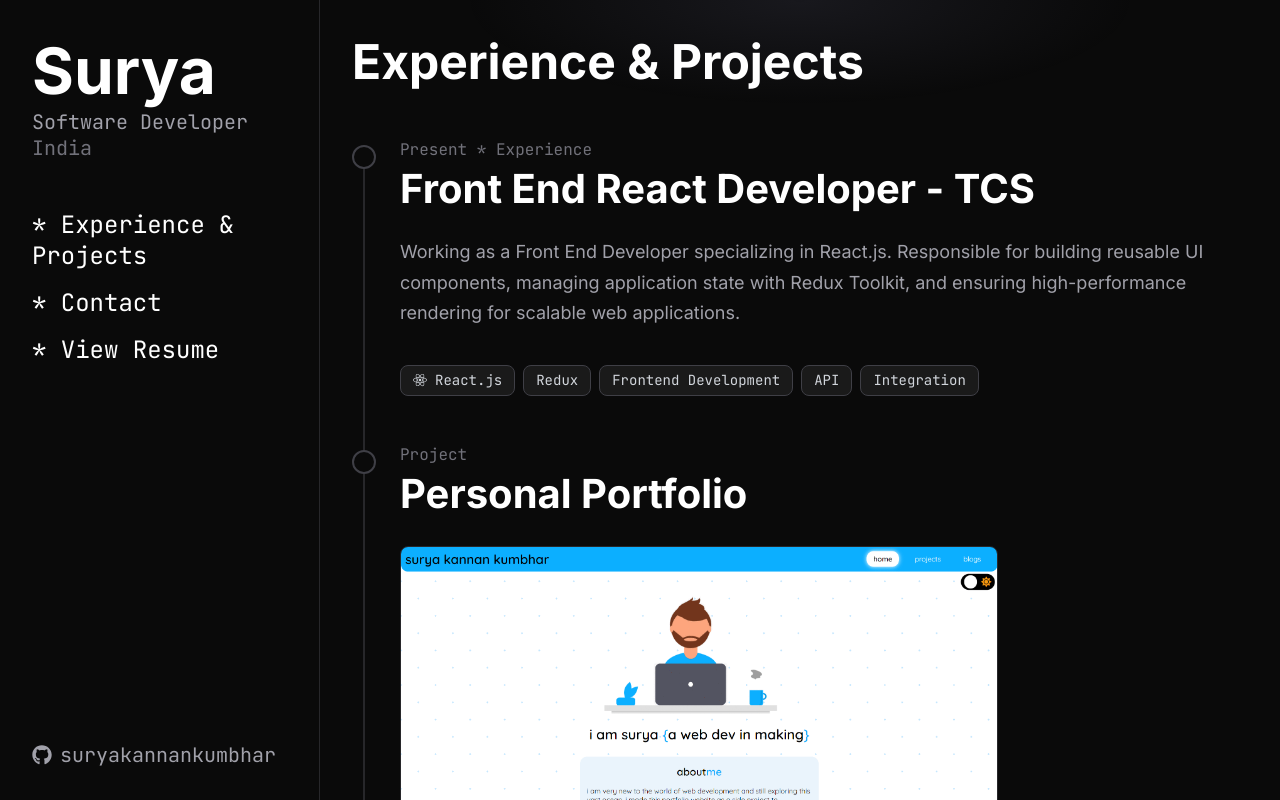
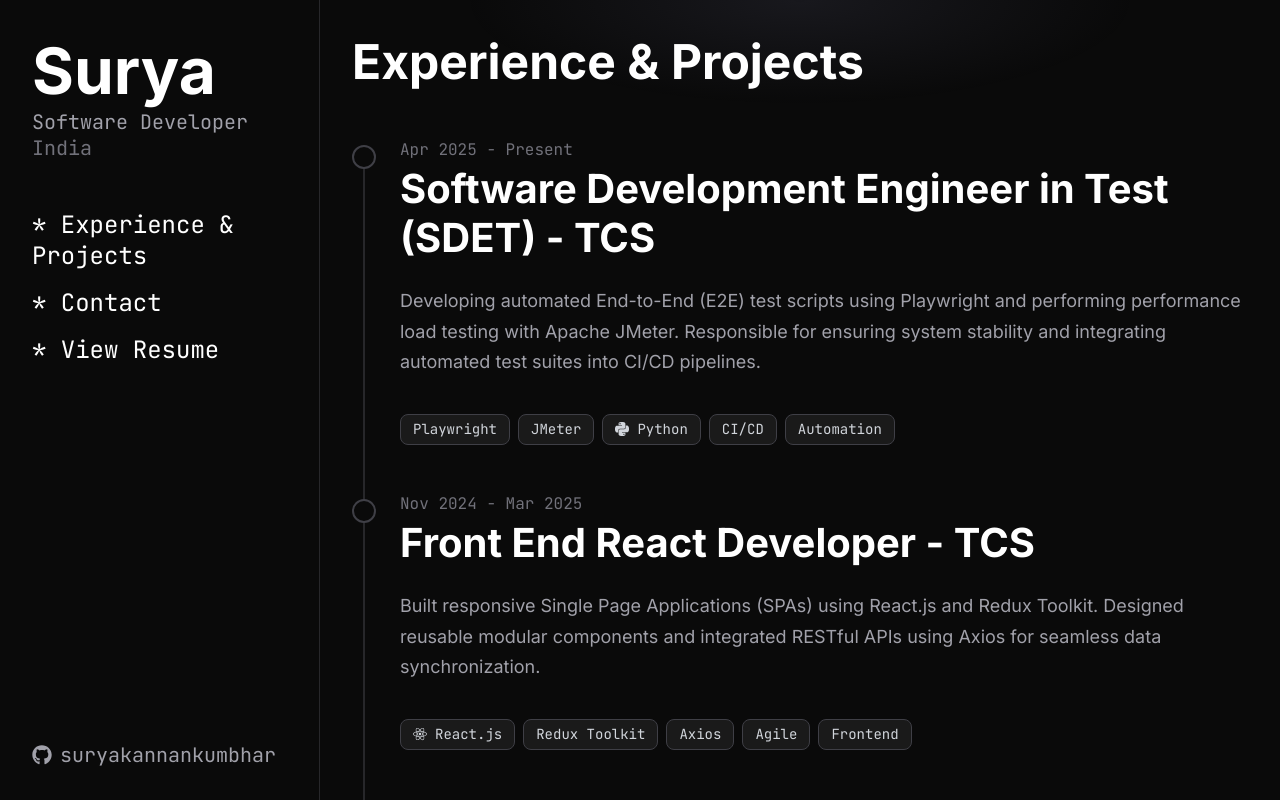
Before and after one commit to suryakannankumbhar/new_portfolio, a React (Vite) app: page / in a window 1280 px wide. Shown: the top 800 px of the page. Built offline with nearby package versions, Linux system fonts and the light colour scheme.

Commit message:
resume updated

```diff
--- a/src/components/MainContent.jsx
+++ b/src/components/MainContent.jsx
@@ -5,10 +5,16 @@
 
 const items = [
   {
-    date: "Present * Experience",
+    title: "Software Development Engineer in Test (SDET) - TCS",
+    date: "Apr 2025 - Present",
+    description: "Developing automated End-to-End (E2E) test scripts using Playwright and performing performance load testing with Apache JMeter. Responsible for ensuring system stability and integrating automated test suites into CI/CD pipelines.",
+    tech: ["Playwright", "JMeter", "Python", "CI/CD", "Automation"]
+  },
+  {
     title: "Front End React Developer - TCS",
-    description: "Working as a Front End Developer specializing in React.js. Responsible for building reusable UI components, managing application state with Redux Toolkit, and ensuring high-performance rendering for scalable web applications.",
-    tech: ["React.js", "Redux", "Frontend Development ","API", "Integration"]
+    date: "Nov 2024 - Mar 2025",
+    description: "Built responsive Single Page Applications (SPAs) using React.js and Redux Toolkit. Designed reusable modular components and integrated RESTful APIs using Axios for seamless data synchronization.",
+    tech: ["React.js", "Redux Toolkit", "Axios", "Agile", "Frontend"]
   },
   {
     date: "Project",
```
